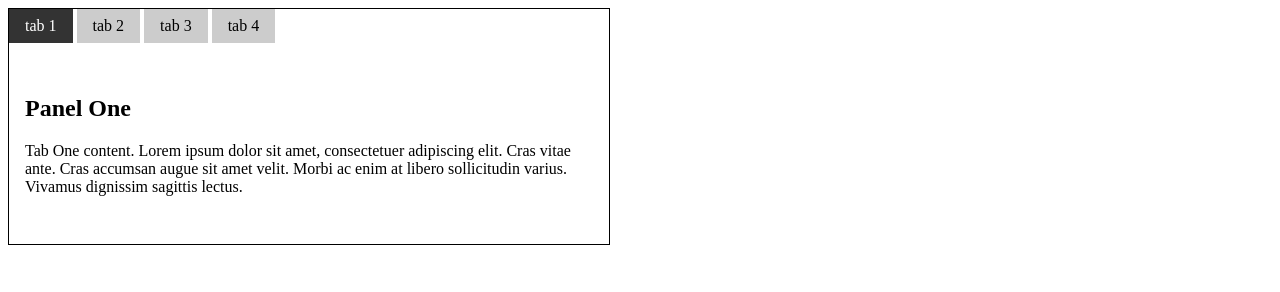
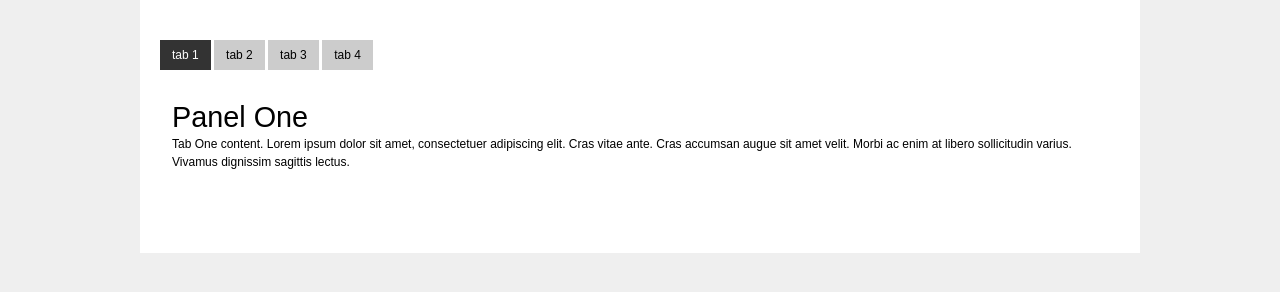
Before and after one commit to cnelson87/CNJS-TabSwitcher, a website: page example.html in a window 1280 px wide. Drawn offline with Linux system fonts and the light colour scheme.

Commit message:
css edits

```diff
--- a/assets/TabSwitcher.css
+++ b/assets/TabSwitcher.css
@@ -4,45 +4,45 @@
 
 
 .tabswitcher {
-	/* arbitrary width */
-	width: 600px;
-	border: 1px solid #000;
+	width: 100%;
+	margin-bottom: 1em;
+	position: relative;
 }
 
 	.tabswitcher .tabnav {
 		margin-bottom: 1em;
+		position: relative;
 	}
-	.tabswitcher .tabnav ul {
+		.tabswitcher .tabnav > ul {
 			list-style: none;
-		margin: 0;
-		padding: 0;
 		}
-	.tabswitcher .tabnav ul li {
+		.tabswitcher .tabnav > ul > li {
 			display: inline-block;
-		margin: 0;
-		padding: 0;
 		}
-	.tabswitcher .tabnav ul li a {
-		color: #000;
+		.tabswitcher .tabnav > ul > li > a {
+			display: block;
+			color: #010101;
+			text-align: center;
 			text-decoration: none;
-		display: inline-block;
-		background-color: #ccc;
+			background: #ccc;
 			padding: 0.5em 1em;
 		}
-	.tabswitcher .tabnav ul li a:hover,
-	.tabswitcher .tabnav ul li a:focus,
-	.tabswitcher .tabnav ul li a.active {
+		.tabswitcher .tabnav > ul > li > a.active {
 			color: #fff;
-		background-color: #333;
+			background: #333;
+		}
+		.tabswitcher .tabnav > ul > li > a:hover,
+		.tabswitcher .tabnav > ul > li > a:focus {
+			color: #fff;
+			background: #666;
 		}
 
-.tabswitcher .tabpanels {
-	margin-bottom: 1em;
+	.tabswitcher .tabpanels {}
+		.tabswitcher .tabpanels > article {
+			padding: 1em;
+			position: relative;
 		}
-	.tabswitcher .tabpanels article {
-		padding: 1em;
-	}
-	.tabswitcher .tabpanels article:focus {
-		/* note: focus style is meant merely for demo purpose */
+		.tabswitcher .tabpanels > article:focus {
+			/* note: focus style is meant merely for demo purpose (is not necessary to meet accessibility reqs) */
 			background: #efefef;
 		}
--- /dev/null
+++ b/assets/reset.css
@@ -0,0 +1,90 @@
+
+/*	-----------------------------------------------
+
+	reset and rebuild base html elements
+
+	----------------------------------------------- */
+
+html, body, div, span, object, iframe,
+h1, h2, h3, h4, h5, h6, p, blockquote, pre,
+a, abbr, address, big, cite, code,
+del, dfn, em, img, ins, kbd, q, samp,
+small, strike, strong, sub, sup, var,
+b, i, u, center, hr,
+dl, dt, dd, ol, ul, li,
+fieldset, form, label, legend,
+table, caption, tbody, tfoot, thead, tr, th, td,
+article, aside, canvas, details, embed,
+figure, figcaption, footer, header, hgroup,
+menu, nav, output, ruby, section, summary,
+time, mark, audio, video {
+	margin: 0;
+	padding: 0;
+	border: 0;
+	outline: 0;
+	font-size: 100%;
+	font: inherit;
+	vertical-align: baseline;
+}
+article, aside, details, figcaption, figure,
+footer, header, hgroup, menu, nav, section, summary {
+	display: block;
+}
+audio, canvas, video {
+	display: inline-block;
+}
+
+body {
+	color: #010101;
+	font-family: Arial, Verdana, sans-serif;
+	/* font-size: 100%; /* 16px default type */
+	/* font-size: 87.5%; /* 14px */
+	font-size: 75.0%; /* 12px */
+	/* font-size: 62.5%; /* 10px */
+	line-height: 1.0;
+	background: #efefef;
+}
+
+a {
+	cursor: pointer;
+	color: #900;
+	text-decoration: none;
+}
+a:focus, a:hover, a:visited:hover, a:active {
+	color: #c00;
+	text-decoration: underline;
+}
+
+p, ul, ol, dl {
+	font-size: 1.0em;
+	line-height: 1.5em;
+	margin: 0 0 1.5em 0;
+}
+
+h1 {
+	font-size: 3.6em;
+	font-weight: normal;
+	line-height: 1.2;
+}
+h2 {
+	font-size: 2.4em;
+	font-weight: normal;
+	line-height: 1.2;
+}
+h3 {
+	font-size: 1.2em;
+	font-weight: bold;
+	line-height: 1.2;
+}
+h4 {
+	font-size: 1.0em;
+	font-weight: bold;
+	line-height: 1.2;
+}
+
+#content {
+	width: 960px;
+	margin: 0 auto;
+	padding: 40px 20px;
+	background: #fff;
+}
--- a/example.html
+++ b/example.html
@@ -7,6 +7,7 @@
 
 	<title>CNJS TabSwitcher</title>
 
+	<link rel="stylesheet" href="assets/reset.css" />
 	<link rel="stylesheet" href="assets/TabSwitcher.css" />
 
 	<script src="assets/vendor/jquery.js"></script>
@@ -24,6 +25,7 @@
 </head>
 <body>
 
+	<div id="content">
 
 		<div id="tabswitcher-example" class="tabswitcher">
 
@@ -77,6 +79,7 @@
 
 		</div>
 
+	</div>
 
 </body>
 </html>
```
Lines whose indentation alone changed are shown as unchanged.
